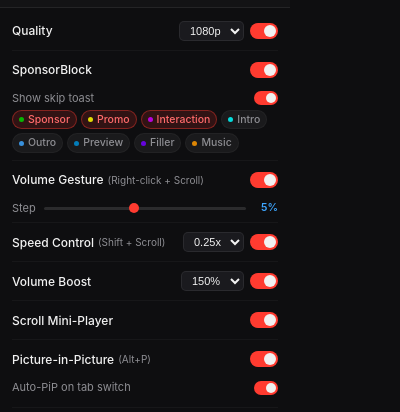
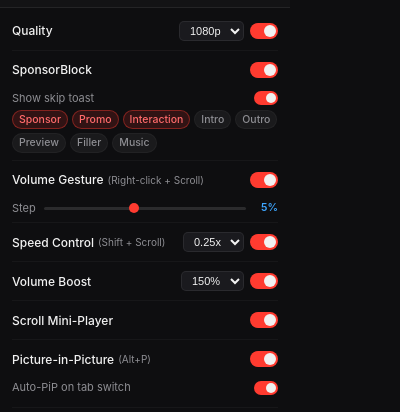
Before and after one commit to Yeamin-Sheikh/yt-adjust, a browser extension: page popup/popup.html in a window 400 px wide. Shown: the part 31-443 px from the top of the page. Drawn offline with Linux system fonts and the light colour scheme.

Commit message:
style: restore monotone #fff SponsorBlock seekbar markers and popup chips

```diff
--- a/popup/popup.css
+++ b/popup/popup.css
@@ -302,9 +302,7 @@ input:checked + .slider:before {
 }
 
 .chip span {
-    display: inline-flex;
-    align-items: center;
-    gap: 4px;
+    display: inline-block;
     padding: 2px 6px;
     font-size: 10.5px;
     font-weight: 500;
@@ -314,25 +312,6 @@ input:checked + .slider:before {
     border: 1px solid var(--border-subtle);
     transition: background 0.12s ease, color 0.12s ease, border-color 0.12s ease;
 }
-
-.chip[data-cat] span::before {
-    content: "";
-    width: 5px;
-    height: 5px;
-    border-radius: 50%;
-    background-color: var(--cat-color, #fff);
-    opacity: 0.85;
-    flex-shrink: 0;
-}
-
-.chip[data-cat="sponsor"] { --cat-color: #00d400; }
-.chip[data-cat="selfpromo"] { --cat-color: #ffff00; }
-.chip[data-cat="interaction"] { --cat-color: #cc00ff; }
-.chip[data-cat="intro"] { --cat-color: #00ffff; }
-.chip[data-cat="outro"] { --cat-color: #3ea6ff; }
-.chip[data-cat="preview"] { --cat-color: #008fd6; }
-.chip[data-cat="filler"] { --cat-color: #7300ff; }
-.chip[data-cat="music_offtopic"] { --cat-color: #ff9900; }
 
 .chip input:checked + span {
     background: var(--chip-active-bg);
--- a/popup/popup.html
+++ b/popup/popup.html
@@ -78,14 +78,14 @@
                     </label>
                 </div>
                 <div class="chips-grid">
-                    <label class="chip" data-cat="sponsor"><input type="checkbox" value="sponsor" class="category-cb" checked><span>Sponsor</span></label>
-                    <label class="chip" data-cat="selfpromo"><input type="checkbox" value="selfpromo" class="category-cb" checked><span>Promo</span></label>
-                    <label class="chip" data-cat="interaction"><input type="checkbox" value="interaction" class="category-cb" checked><span>Interaction</span></label>
-                    <label class="chip" data-cat="intro"><input type="checkbox" value="intro" class="category-cb"><span>Intro</span></label>
-                    <label class="chip" data-cat="outro"><input type="checkbox" value="outro" class="category-cb"><span>Outro</span></label>
-                    <label class="chip" data-cat="preview"><input type="checkbox" value="preview" class="category-cb"><span>Preview</span></label>
-                    <label class="chip" data-cat="filler"><input type="checkbox" value="filler" class="category-cb"><span>Filler</span></label>
-                    <label class="chip" data-cat="music_offtopic"><input type="checkbox" value="music_offtopic" class="category-cb"><span>Music</span></label>
+                    <label class="chip"><input type="checkbox" value="sponsor" class="category-cb" checked><span>Sponsor</span></label>
+                    <label class="chip"><input type="checkbox" value="selfpromo" class="category-cb" checked><span>Promo</span></label>
+                    <label class="chip"><input type="checkbox" value="interaction" class="category-cb" checked><span>Interaction</span></label>
+                    <label class="chip"><input type="checkbox" value="intro" class="category-cb"><span>Intro</span></label>
+                    <label class="chip"><input type="checkbox" value="outro" class="category-cb"><span>Outro</span></label>
+                    <label class="chip"><input type="checkbox" value="preview" class="category-cb"><span>Preview</span></label>
+                    <label class="chip"><input type="checkbox" value="filler" class="category-cb"><span>Filler</span></label>
+                    <label class="chip"><input type="checkbox" value="music_offtopic" class="category-cb"><span>Music</span></label>
                 </div>
             </div>
         </section>
```
Also changed, not shown: tests/empirical-challenger.js (+4 -3 lines), content/main.js.
